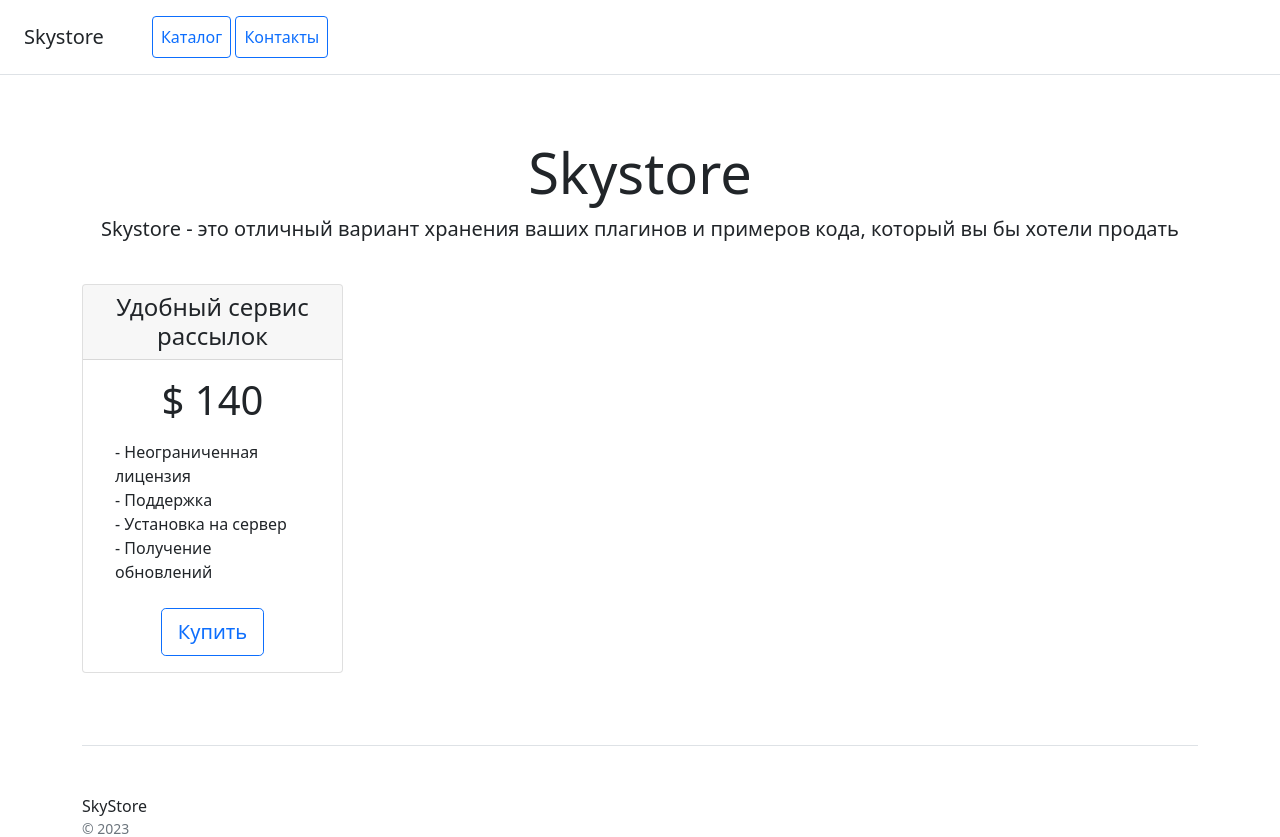
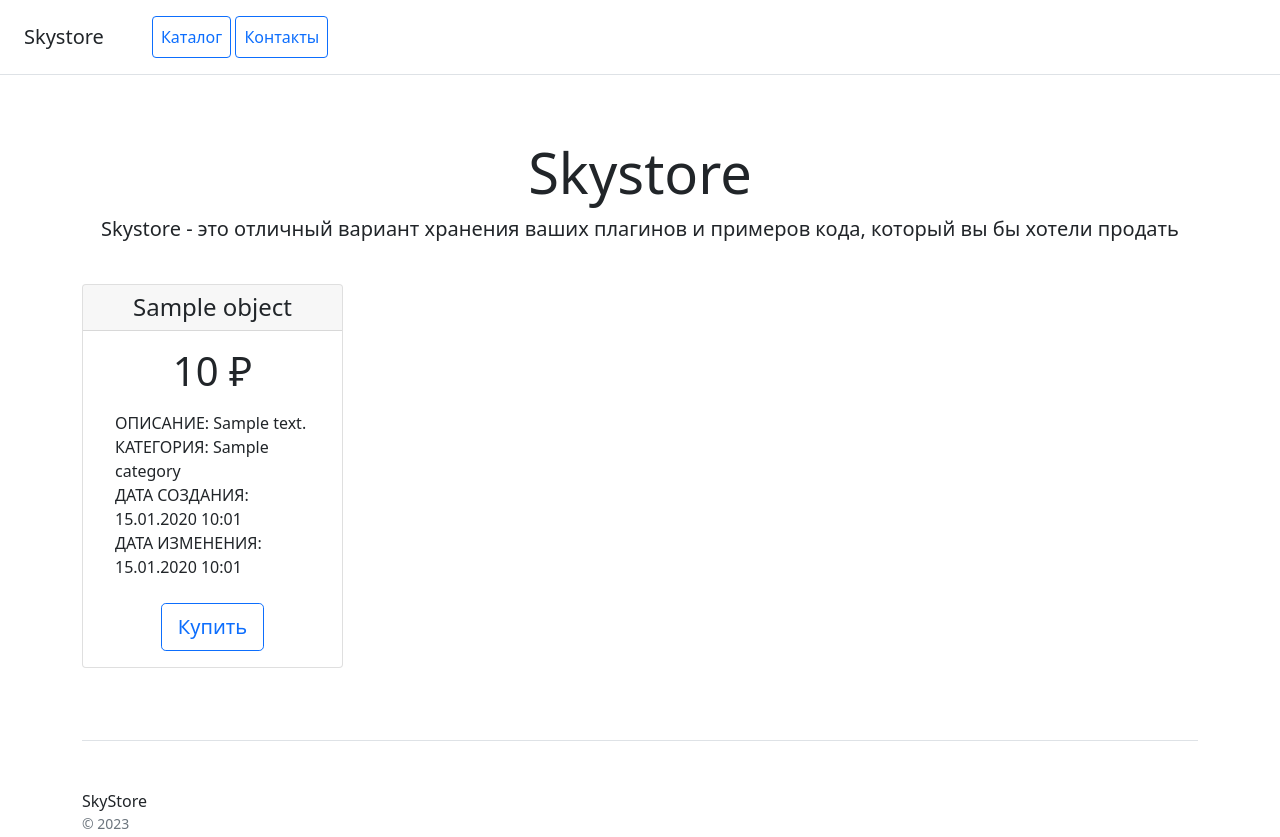
Before and after one commit to demetriofr/project__online_store, a Django app: template catalog/templates/catalog/home.html in a window 1280 px wide. Shown: the top 837 px of the page. Run offline with Django 5.2, Linux system fonts and the light colour scheme; the template is opened without the code that fills it: most values are stand-ins (such as "Sample title", 1, 10 or a date in 2020); some libraries are stand-ins or nearby versions.

Commit message:
The task 2 was completed.

```diff
--- a/catalog/templates/catalog/home.html
+++ b/catalog/templates/catalog/home.html
@@ -1,3 +1,4 @@
+{% load static %}
 <!doctype html>
 <html lang="en">
 <head>
@@ -23,23 +24,25 @@
 
 <div class="container">
     <div class="row text-center">
+        {% for object in object_list %}
             <div class="col-3">
                 <div class="card mb-4 box-shadow">
                     <div class="card-header">
-                    <h4 class="my-0 font-weight-normal">Удобный сервис рассылок</h4>
+                        <h4 class="my-0 font-weight-normal">{{ object.name }}</h4>
                     </div>
                     <div class="card-body">
-                    <h1 class="card-title pricing-card-title">$ 140</h1>
+                        <h1 class="card-title pricing-card-title">{{ object.price_per_one }} ₽</h1>
                         <ul class="list-unstyled mt-3 mb-4 text-start m-3">
-                        <li>- Неограниченная лицензия</li>
-                        <li>- Поддержка</li>
-                        <li>- Установка на сервер</li>
-                        <li>- Получение обновлений</li>
+                            <li>ОПИСАНИЕ: {{ object.description|truncatechars:100 }}</li>
+                            <li>КАТЕГОРИЯ: {{ object.category }}</li>
+                            <li>ДАТА СОЗДАНИЯ: {{ object.date_of_creation|date:"d.m.Y h:m" }}</li>
+                            <li>ДАТА ИЗМЕНЕНИЯ: {{ object.date_of_change|date:"d.m.Y h:m" }}</li>
                         </ul>
                         <button type="button" class="btn btn-lg btn-block btn-outline-primary">Купить</button>
                     </div>
                 </div>
             </div>
+        {% endfor %}
     </div>
 
     <footer class="pt-4 my-md-5 pt-md-5 border-top">
--- a/catalog/templates/catalog/product.html
+++ b/catalog/templates/catalog/product.html
@@ -33,7 +33,7 @@
                     <div class="card-body">
                         <h1 class="card-title pricing-card-title">{{ object.price_per_one }} ₽</h1>
                         <ul class="list-unstyled mt-3 mb-4 text-start m-3">
-                            <li>ОПИСАНИЕ: {{ object.description }}</li>
+                            <li>ОПИСАНИЕ: {{ object.description|truncatechars:100 }}</li>
                             <li>КАТЕГОРИЯ: {{ object.category }}</li>
                             <li>ДАТА СОЗДАНИЯ: {{ object.date_of_creation|date:"d.m.Y h:m" }}</li>
                             <li>ДАТА ИЗМЕНЕНИЯ: {{ object.date_of_change|date:"d.m.Y h:m" }}</li>
```
Also changed, not shown: catalog/views.py (+6 -1 lines), 1 other file. Lines whose indentation alone changed are shown as unchanged.
